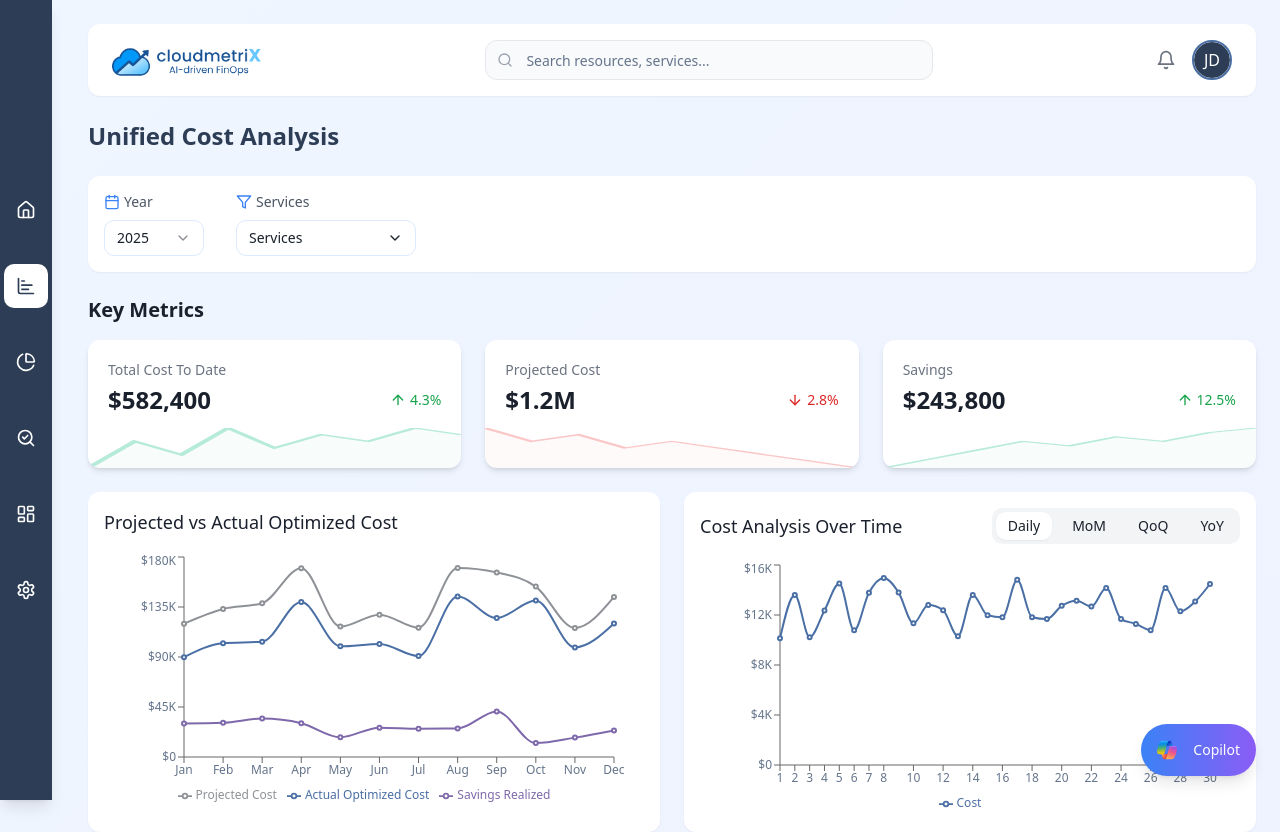
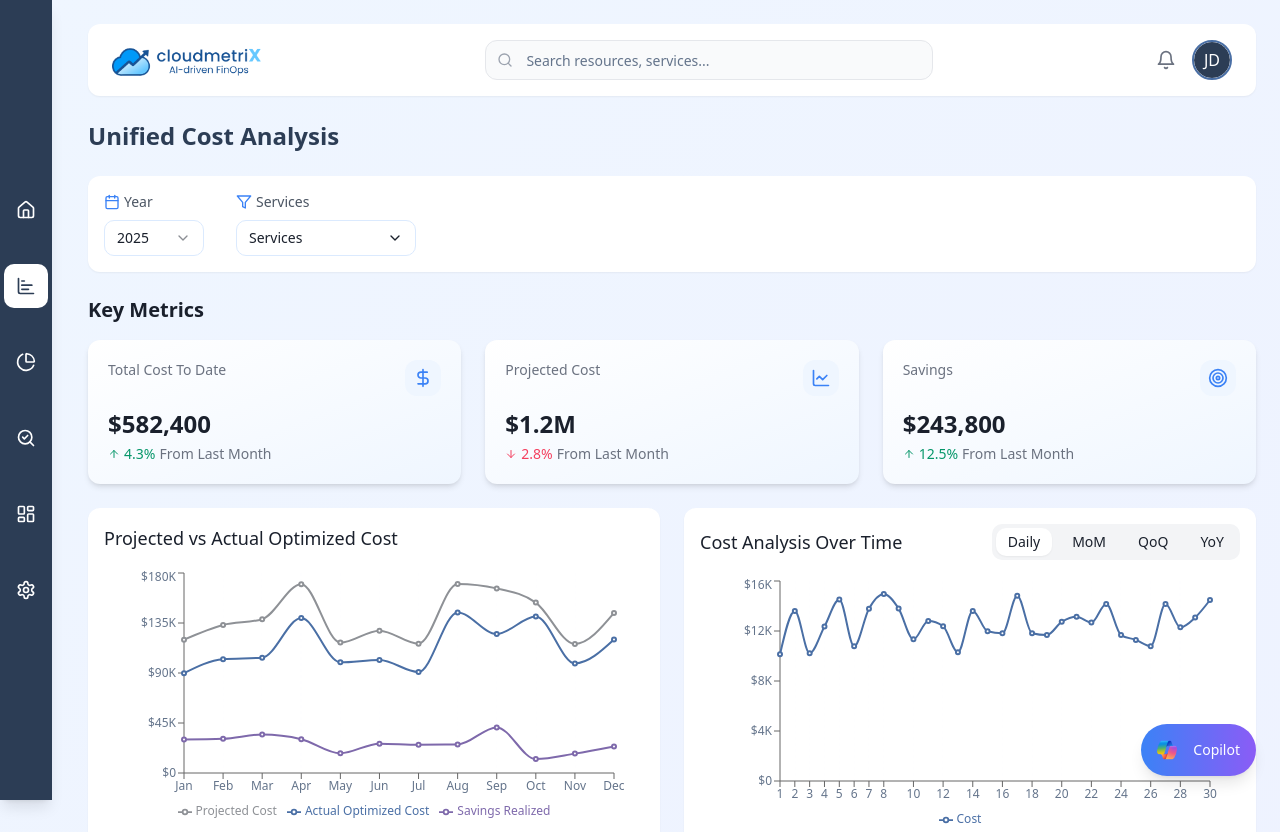
Before and after one commit to suhas-pbi/cX-Dashboard, a React (Vite) app: page /cost-analysis in a window 1280 px wide. Shown: the top 832 px of the page. Built offline with nearby package versions, Linux system fonts and the light colour scheme.

Commit message:
Refactor: Apply KPI card styling to other pages
Apply the KPI card styling to the KPI cards on the Unified Cost Analysis and Index pages.

```diff
--- a/src/components/CostCard.tsx
+++ b/src/components/CostCard.tsx
@@ -1,6 +1,6 @@
 
 import React from 'react';
-import { ArrowDownIcon, ArrowUpIcon } from 'lucide-react';
+import { ArrowDown, ArrowUp } from 'lucide-react';
 
 interface CostCardProps {
   title: string;
@@ -10,6 +10,10 @@ interface CostCardProps {
 }
 
 const CostCard = ({ title, value, change, trend }: CostCardProps) => {
+  const isPositive = change >= 0;
+  const Arrow = isPositive ? ArrowUp : ArrowDown;
+  const changeClass = isPositive ? 'text-emerald-600' : 'text-rose-500';
+
   // Format SVG path for mini chart
   const createSvgPath = (data: number[]) => {
     if (data.length === 0) return '';
@@ -27,23 +31,23 @@ const CostCard = ({ title, value, change, trend }: CostCardProps) => {
   };
 
   return (
-    <div className="kpi-card flex flex-col justify-between h-32 relative overflow-hidden">
-      <div>
-        <h3 className="text-sm text-gray-500 mb-1">{title}</h3>
-        <div className="flex items-center justify-between">
-          <p className="text-2xl font-semibold">{value}</p>
-          <div className={`flex items-center text-sm ${change >= 0 ? 'text-green-600' : 'text-red-600'}`}>
-            {change >= 0 ? (
-              <ArrowUpIcon className="h-4 w-4 mr-1" />
-            ) : (
-              <ArrowDownIcon className="h-4 w-4 mr-1" />
-            )}
-            <span>{Math.abs(change)}%</span>
-          </div>
+    <div className="kpi-card bg-gradient-to-br from-white to-blue-50 animate-fade-in">
+      <div className="flex justify-between items-start mb-3">
+        <h3 className="text-sm font-medium text-gray-500">{title}</h3>
+        <div className="text-blue-500 bg-blue-50 p-2 rounded-lg">
+          {isPositive ? <ArrowUp className="h-5 w-5" /> : <ArrowDown className="h-5 w-5" />}
+        </div>
+      </div>
+      <div className="flex flex-col">
+        <p className="text-2xl font-bold mb-1">{value}</p>
+        <div className={`flex items-center ${changeClass} text-sm`}>
+          <Arrow className="h-3 w-3 mr-1" />
+          <span>{Math.abs(change)}%</span>
+          <span className="text-gray-500 ml-1 font-normal">From Last Month</span>
         </div>
       </div>
 
-      {/* Mini trend chart */}
+      {/* Mini trend chart (positioned at bottom) */}
       <div className="absolute bottom-0 left-0 right-0 h-10 opacity-30">
         <svg width="100%" height="100%" viewBox="0 0 100 100" preserveAspectRatio="none">
           <path
@@ -52,7 +56,6 @@ const CostCard = ({ title, value, change, trend }: CostCardProps) => {
             stroke={change >= 0 ? "#10B981" : "#EF4444"}
             strokeWidth="2"
           />
-          {/* Area under the path */}
           <path
             d={`${createSvgPath(trend)} L100,100 L0,100 Z`}
             fill={change >= 0 ? "rgba(16, 185, 129, 0.1)" : "rgba(239, 68, 68, 0.1)"}
--- a/src/components/KPICard.tsx
+++ b/src/components/KPICard.tsx
@@ -1,12 +1,12 @@
 
 import React from 'react';
-import { ArrowUp, ArrowDown } from 'lucide-react';
+import { ArrowUp, ArrowDown, DollarSign, LineChart, Target, Activity } from 'lucide-react';
 
 interface KPICardProps {
   title: string;
   value: string;
   change: number;
-  icon: React.ReactNode;
+  icon: React.ReactNode | string;
   timePeriod: string;
 }
 
@@ -30,11 +30,28 @@ const KPICard: React.FC<KPICardProps> = ({ title, value, change, icon, timePerio
     }
   };
 
+  // Choose icon based on string name or use the provided ReactNode
+  const renderIcon = () => {
+    if (typeof icon === 'string') {
+      switch(icon) {
+        case 'dollar':
+          return <DollarSign className="h-5 w-5" />;
+        case 'chart':
+          return <LineChart className="h-5 w-5" />;
+        case 'target':
+          return <Target className="h-5 w-5" />;
+        default:
+          return <Activity className="h-5 w-5" />;
+      }
+    }
+    return icon;
+  };
+
   return (
     <div className="kpi-card bg-gradient-to-br from-white to-blue-50 animate-fade-in">
       <div className="flex justify-between items-start mb-3">
         <h3 className="text-sm font-medium text-gray-500">{title}</h3>
-        <div className="text-blue-500 bg-blue-50 p-2 rounded-lg">{icon}</div>
+        <div className="text-blue-500 bg-blue-50 p-2 rounded-lg">{renderIcon()}</div>
       </div>
       <div className="flex justify-between items-end">
         <div>
--- a/src/components/cost-analysis/KeyMetrics.tsx
+++ b/src/components/cost-analysis/KeyMetrics.tsx
@@ -1,6 +1,6 @@
 
 import React from 'react';
-import CostCard from '@/components/CostCard';
+import KPICard from '@/components/KPICard';
 
 interface KeyMetricsProps {
   kpiData: {
@@ -12,17 +12,45 @@ interface KeyMetricsProps {
 }
 
 const KeyMetrics: React.FC<KeyMetricsProps> = ({ kpiData }) => {
+  // Map the KPI data to include icons based on the title
+  const kpiDataWithIcons = kpiData.map(kpi => {
+    let icon;
+    let timePeriod = "month";
+
+    // Assign appropriate icon based on title
+    switch(kpi.title) {
+      case "Total Cost To Date":
+        icon = "dollar";
+        break;
+      case "Projected Cost":
+        icon = "chart";
+        break;
+      case "Savings":
+        icon = "target";
+        break;
+      default:
+        icon = "activity";
+    }
+
+    return {
+      ...kpi,
+      icon,
+      timePeriod
+    };
+  });
+
   return (
     <>
       <h2 className="text-xl font-semibold mb-4 text-cloudmetrix-baseText">Key Metrics</h2>
       <div className="grid grid-cols-1 md:grid-cols-3 gap-6 mb-6">
-        {kpiData.map((kpi, index) => (
-          <CostCard
+        {kpiDataWithIcons.map((kpi, index) => (
+          <KPICard
             key={index}
             title={kpi.title}
             value={kpi.value}
             change={kpi.change}
-            trend={kpi.trend}
+            icon={kpi.icon}
+            timePeriod={kpi.timePeriod}
           />
         ))}
       </div>
```
